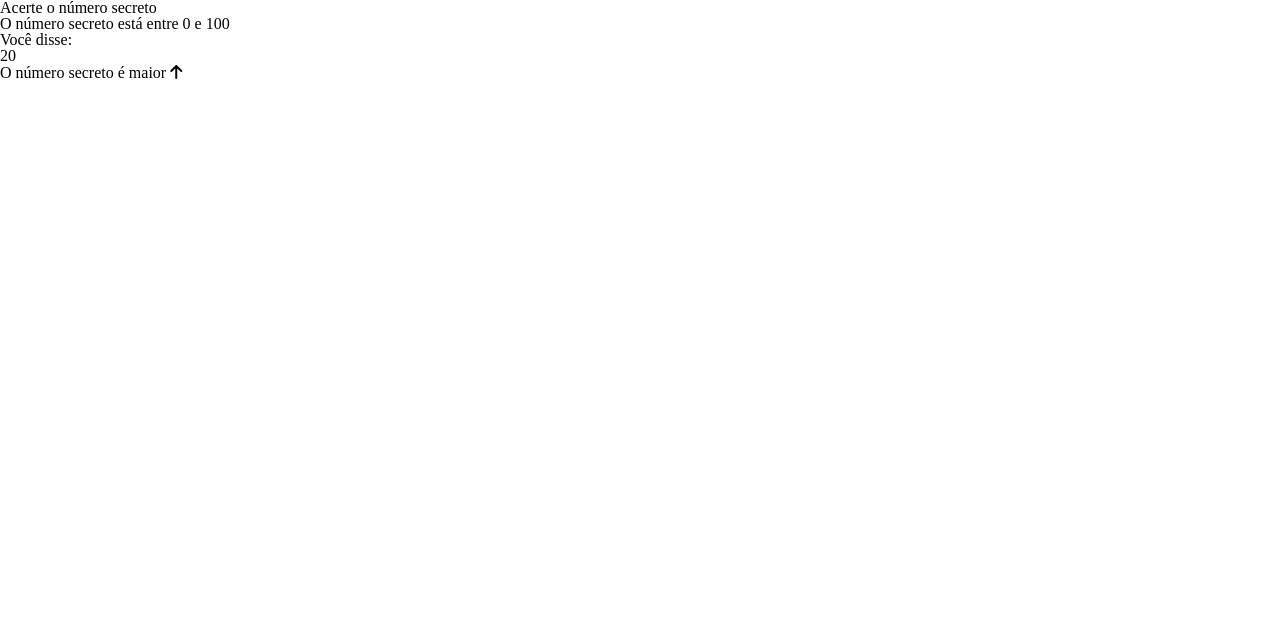
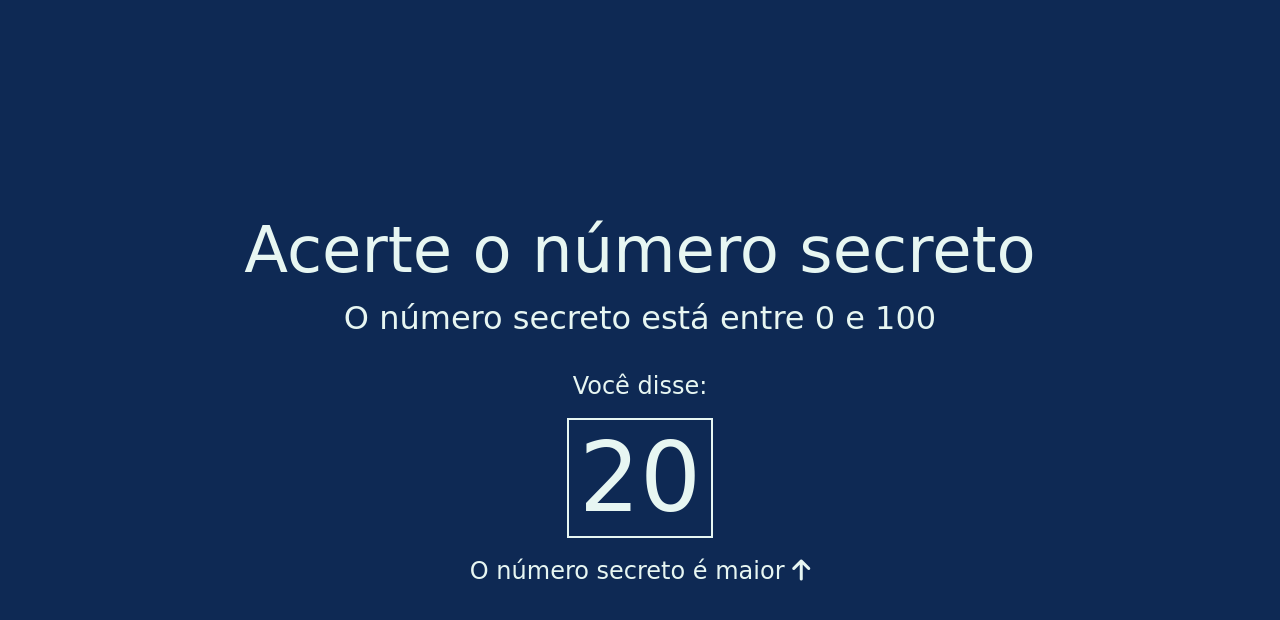
Before and after one commit to diegominelli/numero-secreto, a plain HTML site: page index.html in a window 1280 px wide. Drawn offline with nearby package versions, Linux system fonts and the light colour scheme; a web font is replaced by a local one.

Commit message:
aplicando cores e posicionando elementos

```diff
--- a/style.css
+++ b/style.css
@@ -3,5 +3,40 @@
 :root {
   --font-family : 'Lumanosimo', cursive;
   --bg-color: #0E2954;
-  --primary-color: #46C2CB;
+  --primary-color: #E7F6F2;
 }
+
+body {
+  background-color: var(--bg-color);
+  color: var(--primary-color);
+  min-height: 100vh;
+  display: flex;
+  flex-direction: column;
+  align-items: center;
+  justify-content: center;
+  text-align: center;
+  margin: 0;
+  font-family: var(--font-family);
+}
+
+h1 {
+  font-size: 4em;
+}
+
+h3 {
+  font-size: 2em;
+  margin-top: 20px;
+}
+
+.mensagem {
+  font-size: 1.5em;
+  margin-top: 40px;
+}
+
+.box {
+  border: 2px solid var(--primary-color);
+  display: inline-block;
+  font-size: 4em;
+  padding: 10px;
+  margin: 20px;
+}
```
